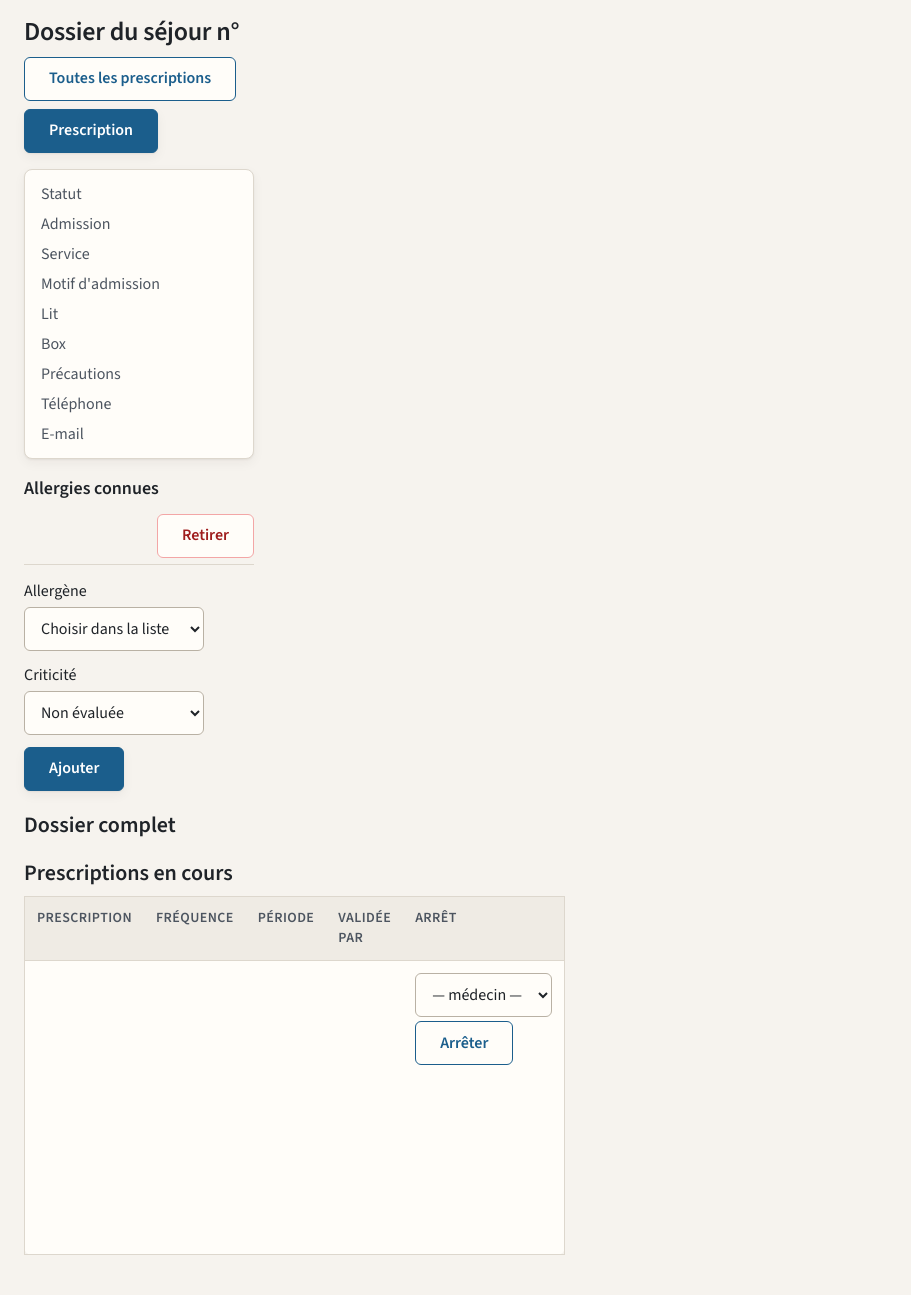
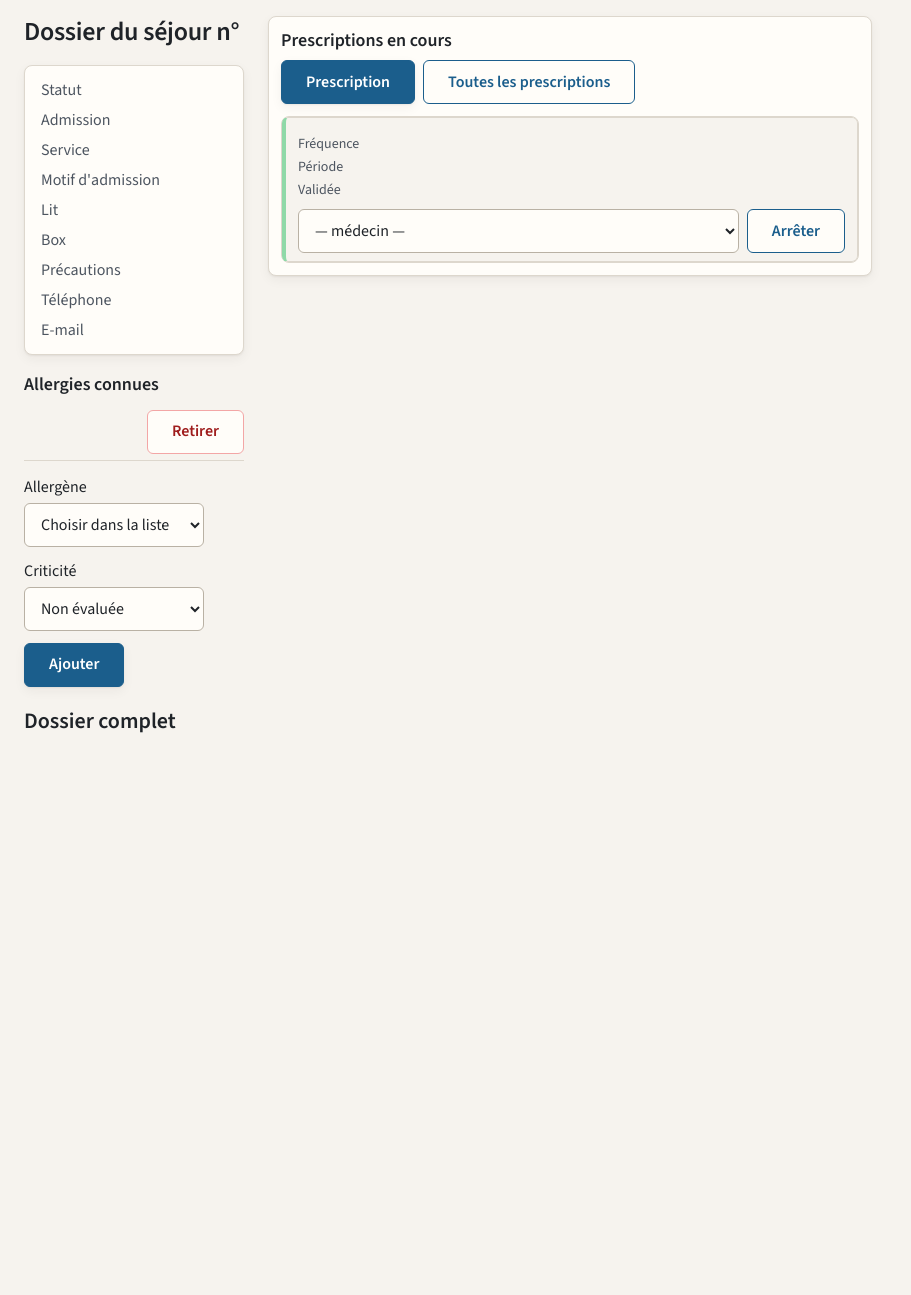
Before and after one commit to rguteville/PLD-Agile-Agenda-Patient, a PHP site: template src/View/pages/sejour/dossier.php in a window 1280 px wide. Shown: the whole page, without its empty margins (0-911 px from the left). After the commit the page ends 733 px from the top, so only its background shows below. Run offline with PHP 8.4, Linux system fonts and the light colour scheme; the template is opened without the code that fills it: most values are stand-ins (such as "Sample title", 1, 10 or a date in 2020); data that the repository does not hold is empty.

Commit message:
style(dossier): prescriptions en cours dans une colonne à droite
Retour du 2026-11-02 (2) : le dossier est sur trois colonnes dès 1280 px (menu
figé, dossier, prescriptions en cours) ; les prescriptions deviennent des
cartes lisibles dans une colonne étroite, avec « Prescription » et « Toutes
les prescriptions » en tête. Sous 1280 px, elles passent sous le dossier.

```diff
--- a/public/css/style.css
+++ b/public/css/style.css
@@ -3707,3 +3707,103 @@ form.form--columns .form-lead > .form-row {
         grid-template-columns: minmax(0, 1fr) minmax(0, 1fr);
     }
 }
+
+/* Dossier : trois colonnes sur grand écran (menu figé | dossier | prescriptions en cours) ;
+   sous 1280 px, les prescriptions passent sous le dossier. */
+@media (min-width: 1280px) {
+    .dossier-layout:has(> .dossier-aside) {
+        grid-template-columns: 220px minmax(0, 1fr) minmax(300px, 360px);
+    }
+
+    .dossier-aside {
+        position: sticky;
+        top: calc(var(--bandeau-height, 0px) + var(--sp-3));
+        max-height: calc(100vh - var(--bandeau-height, 0px) - var(--sp-5));
+        overflow-y: auto;
+    }
+
+    /* La page dossier a besoin de toute la largeur utile. */
+    #main:has(.dossier-aside) {
+        max-width: 1600px;
+    }
+}
+
+@media (min-width: 1024px) and (max-width: 1279px) {
+    .dossier-layout:has(> .dossier-aside) > .dossier-aside {
+        grid-column: 2;
+    }
+}
+
+.dossier-aside {
+    padding: var(--sp-3);
+    border: 1px solid var(--line);
+    border-radius: var(--radius-lg);
+    background: var(--bg-raised);
+    box-shadow: var(--shadow-soft);
+}
+
+.dossier-aside__header .dossier-subtitle {
+    margin: 0 0 var(--sp-2);
+    font-size: var(--fs-3);
+}
+
+.dossier-aside__actions {
+    display: flex;
+    flex-wrap: wrap;
+    gap: var(--sp-2);
+    margin: 0 0 var(--sp-3);
+}
+
+.prescription-cards {
+    display: grid;
+    gap: var(--sp-2);
+    margin: 0;
+    padding: 0;
+    list-style: none;
+}
+
+.prescription-card {
+    padding: var(--sp-2) var(--sp-3);
+    border: 1px solid var(--line);
+    border-left: 4px solid var(--st-done-line);
+    border-radius: var(--radius);
+    background: var(--bg);
+}
+
+.prescription-card__label {
+    margin: 0 0 var(--sp-1);
+    font-weight: 600;
+}
+
+.prescription-card__note {
+    margin: 0;
+    color: var(--fg-muted);
+    font-size: var(--fs-1);
+}
+
+.prescription-card__meta {
+    display: grid;
+    grid-template-columns: auto 1fr;
+    gap: 2px var(--sp-2);
+    margin: var(--sp-2) 0;
+    font-size: var(--fs-1);
+}
+
+.prescription-card__meta dt {
+    color: var(--fg-muted);
+}
+
+.prescription-card__meta dd {
+    margin: 0;
+}
+
+.prescription-card .stop-form {
+    display: flex;
+    flex-wrap: wrap;
+    gap: var(--sp-2);
+}
+
+.prescription-card .stop-form select {
+    flex: 1 1 160px;
+    min-height: 40px;
+}
--- a/src/View/pages/sejour/dossier.php
+++ b/src/View/pages/sejour/dossier.php
@@ -77,14 +77,7 @@ if ($editable) {
 <section class="dossier">
     <div class="page-header" id="dossier-resume">
         <h1 class="form-title">Dossier du séjour n° <?= View::e($bandeau['numeroSejour']) ?></h1>
-        <p class="page-actions">
-            <a class="button button--secondary"
-               href="/care-plans?idEpisodeOfCare=<?= View::e($idSejour) ?>">Toutes les prescriptions</a>
-            <?php if ($sejour['enCours']) : ?>
-                <?php /* AURA-20 : vers l'écran B3 « Nouvelles prescriptions » (séjour en cours seulement). */ ?>
-                <a class="button" href="/care-plans/new?idEpisodeOfCare=<?= View::e($idSejour) ?>">Prescription</a>
-            <?php endif; ?>
-        </p>
+
     </div>
     <dl>
         <dt>Statut</dt>
@@ -296,32 +289,28 @@ if ($editable) {
     <?php endif; ?>
     </div>
 
-    <?php /* RG5 : seules les prescriptions validées par un médecin, et pas celles qui sont arrêtées. */ ?>
+</section>
+
+<?php /* Prescriptions en cours dans une colonne à droite du dossier (retours du 2026-11-02) ; sous le
+         dossier sur un écran plus étroit. RG5 : seules les lignes validées par un médecin et non arrêtées. */ ?>
+<aside class="dossier-aside" aria-labelledby="titre-prescriptions">
+    <div class="dossier-aside__header">
         <h2 class="dossier-subtitle" id="titre-prescriptions">Prescriptions en cours</h2>
+        <p class="dossier-aside__actions">
+            <?php if ($sejour['enCours']) : ?>
+                <?php /* AURA-20 : vers l'écran B3 « Nouvelles prescriptions » (séjour en cours seulement). */ ?>
+                <a class="button" href="/care-plans/new?idEpisodeOfCare=<?= View::e($idSejour) ?>">Prescription</a>
+            <?php endif; ?>
+            <a class="button button--secondary"
+               href="/care-plans?idEpisodeOfCare=<?= View::e($idSejour) ?>">Toutes les prescriptions</a>
+        </p>
+    </div>
     <?php if ($prescriptions === []) : ?>
         <?= View::render('components/empty_state', [
             'title' => 'Aucune prescription validée.',
             'text' => 'Les ordonnances en attente de validation médicale sont sur l\'écran Prescription.',
         ]) ?>
     <?php else : ?>
-        <div class="table-scroll">
-        <table class="dossier-prescriptions">
-            <thead>
-                <tr>
-                    <th scope="col">Prescription</th>
-                    <th scope="col">Fréquence</th>
-                    <th scope="col">Période</th>
-                    <th scope="col">Validée par</th>
-                    <?php if ($sejour['enCours']) : ?>
-                        <th scope="col">Arrêt</th>
-                    <?php endif; ?>
-                </tr>
-            </thead>
-            <tbody>
-                <?php foreach ($prescriptions as $line) : ?>
-                    <tr>
-                        <td>
-                            <?= View::e($line['label']) ?>
         <?php
         $notes = [
             'important' => 'Important : ',
@@ -338,24 +327,31 @@ if ($editable) {
             'timeConstraint' => '',
         ];
         ?>
+        <ul class="prescription-cards dossier-prescriptions">
+            <?php foreach ($prescriptions as $line) : ?>
+                <li class="prescription-card">
+                    <p class="prescription-card__label"><?= View::e($line['label']) ?></p>
                     <?php foreach ($notes as $note => $prefix) : ?>
                         <?php if ($line[$note] !== null) : ?>
-                                    <br><small><?= View::e($prefix . $line[$note]) ?></small>
+                            <p class="prescription-card__note"><?= View::e($prefix . $line[$note]) ?></p>
                         <?php endif; ?>
                     <?php endforeach; ?>
-                        </td>
-                        <td><?= View::e($line['frequency']) ?></td>
-                        <td><?= View::e($line['period']) ?></td>
-                        <td><?= View::e($line['validation']) ?></td>
+                    <dl class="prescription-card__meta">
+                        <dt>Fréquence</dt>
+                        <dd><?= View::e($line['frequency']) ?></dd>
+                        <dt>Période</dt>
+                        <dd><?= View::e($line['period']) ?></dd>
+                        <dt>Validée</dt>
+                        <dd><?= View::e($line['validation']) ?></dd>
+                    </dl>
                     <?php if ($sejour['enCours']) : ?>
-                            <td>
                         <?php /* AURA-22 : un médecin arrête la ligne ; elle quitte alors cette liste. */ ?>
                         <form class="stop-form" method="post" data-ajax
                               action="/care-plans/stop?idEpisodeOfCare=<?= View::e($idSejour) ?>">
                             <input type="hidden" name="idLine" value="<?= View::e($line['idLine']) ?>">
                             <input type="hidden" name="isMedication"
                                    value="<?= $line['isMedication'] ? '1' : '0' ?>">
-                                    <select name="idStoppedBy" aria-label="Médecin qui arrête">
+                            <select name="idStoppedBy" aria-label="Médecin qui arrête : <?= View::e($line['label']) ?>">
                                 <option value="">— médecin —</option>
                                 <?php foreach ($doctors as $value => $label) : ?>
                                     <option value="<?= View::e($value) ?>"><?= View::e($label) ?></option>
@@ -363,13 +359,11 @@ if ($editable) {
                             </select>
                             <button type="submit">Arrêter</button>
                         </form>
-                            </td>
                     <?php endif; ?>
-                    </tr>
+                </li>
             <?php endforeach; ?>
-            </tbody>
-        </table>
+        </ul>
+    <?php endif; ?>
+</aside>
+
 </div>
-    <?php endif; ?>
-</section>
-</div>
```
Also changed, not shown: tests/View/PagesRenderTest.php (+1 -0 lines). Lines whose indentation alone changed are shown as unchanged.
